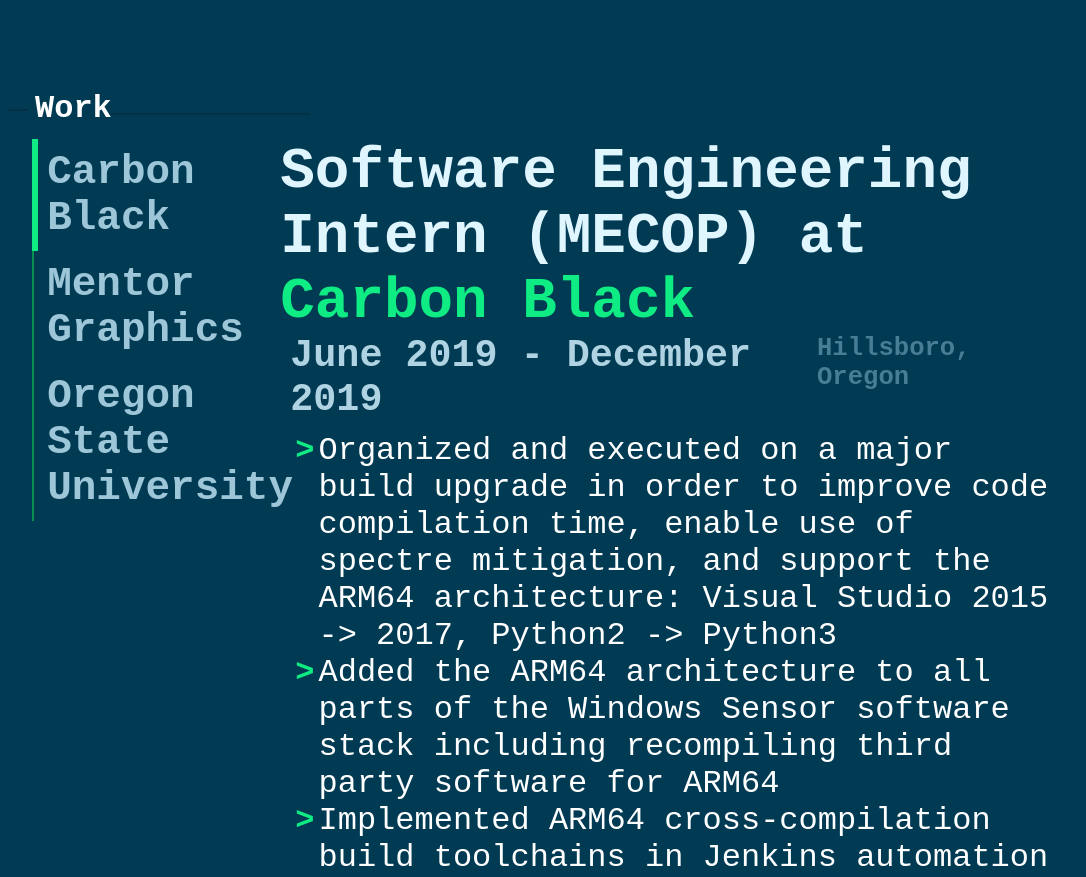
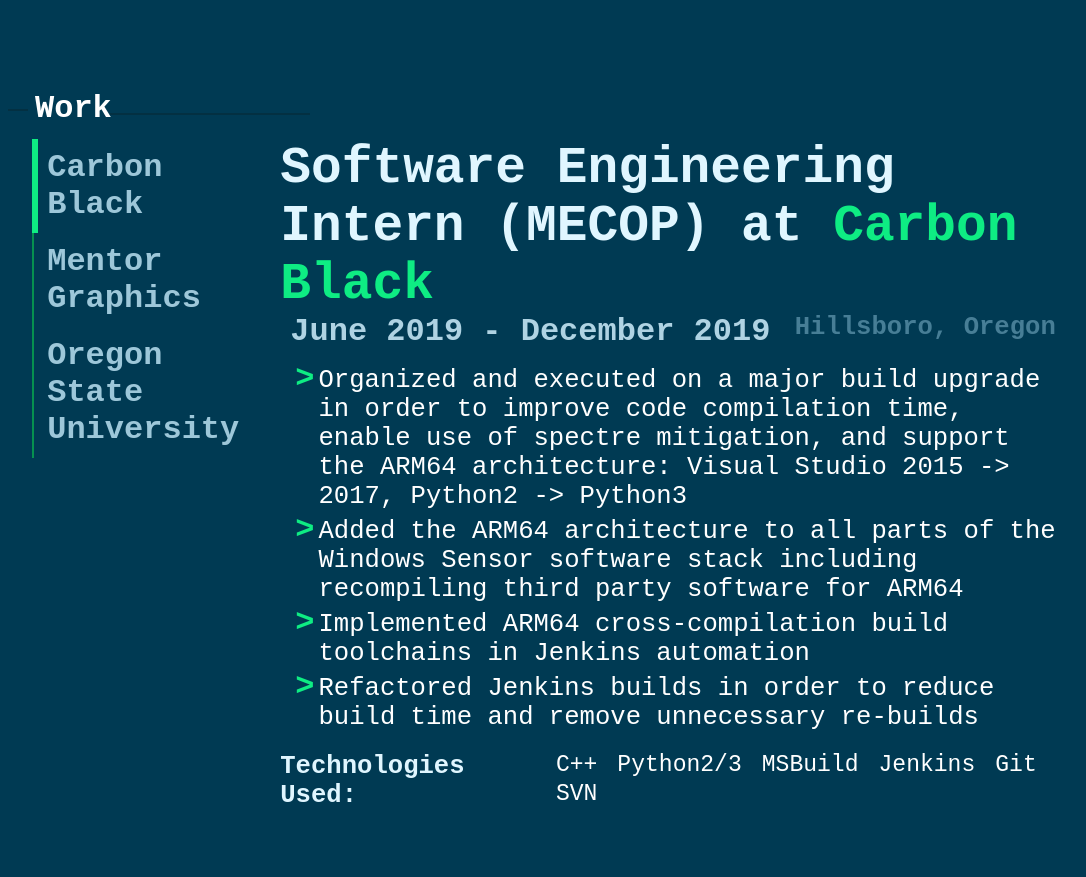
Before and after one commit to Stygain/personal-website, a React (Create React App) app: page / in a window 1280 px wide. Shown: the part 1920-2797 px from the top of the page, without its empty margins (101-1187 px from the left). Built offline with nearby package versions, Linux system fonts and the light colour scheme.

Commit message:
More media query fixes.

```diff
--- a/src/Content/LinkItem.js
+++ b/src/Content/LinkItem.js
@@ -19,7 +19,7 @@
     transition: background-color 0.2s ease;
 
     h5 {
-      font-size: 3.2vw;
+      font-size: 2.5vw;
       color: rgb(157, 199, 217);
 
       transition: color 0.3s ease;
@@ -67,6 +67,10 @@
         padding-left: 10px;
       }
 
+      h5 {
+        font-size: 3.2vw;
+      }
+
       .indicator {
         position: absolute;
         top: 0px;
--- a/src/Content/TechContent.js
+++ b/src/Content/TechContent.js
@@ -13,7 +13,7 @@
     justify-content: center;
 
     h3 {
-      font-size: 2.2vw;
+      font-size: 2vw;
 
       margin-right: 10px;
 
@@ -39,7 +39,7 @@
     p {
       ${'' /* border: 1px solid red; */}
 
-      font-size: 2vw;
+      font-size: 1.8vw;
 
       margin: 0px 10px;
     }
@@ -51,6 +51,16 @@
 
       p {
         font-size: 20px;
+      }
+    }
+
+    @media (max-width: 800px) {
+      h3 {
+        font-size: 2.2vw;
+      }
+
+      p {
+        font-size: 2vw;
       }
     }
   `;
--- a/src/Content/WorkContent.js
+++ b/src/Content/WorkContent.js
@@ -8,13 +8,13 @@
 
 
     h3 {
-      font-size: 4.5vw;
+      font-size: 4vw;
 
       color: rgb(224, 246, 255);
     }
 
     h5 {
-      font-size: 3vw;
+      font-size: 2.5vw;
       color: rgb(175, 211, 227);
 
       margin-left: 10px;
@@ -68,7 +68,7 @@
       ${'' /* border: 1px solid red; */}
 
       ${'' /* margin: 0px 30px; */}
-      font-size: 2.5vw;
+      font-size: 2vw;
       margin: 0;
     }
 
@@ -99,6 +99,24 @@
         font-size: 18px;
       }
     }
+
+    @media (max-width: 800px) {
+      h3 {
+        font-size: 4.5vw;
+      }
+
+      h5 {
+        font-size: 3vw;
+      }
+
+      h5.location {
+        font-size: 2.5vw;
+      }
+
+      p {
+        font-size: 2.5vw;
+      }
+    }
   `;
 
   return (
--- a/src/NavItem.js
+++ b/src/NavItem.js
@@ -55,15 +55,19 @@
           setHover(false);
         }
       }>
-      <h2 className="section-prefix">
-        >
-      </h2>
+      <a href={"#" + props.anchor}>
+        <h2 className="section-prefix">
+          >
+        </h2>
+      </a>
       <h2 className="section-title">
         <a href={"#" + props.anchor}>{props.content}</a>
       </h2>
       {
         hover ?
-        <BlinkyBox hover={hover}/>
+        <a href={"#" + props.anchor}>
+          <BlinkyBox hover={hover}/>
+        </a>
         :
         <>
         </>
```
